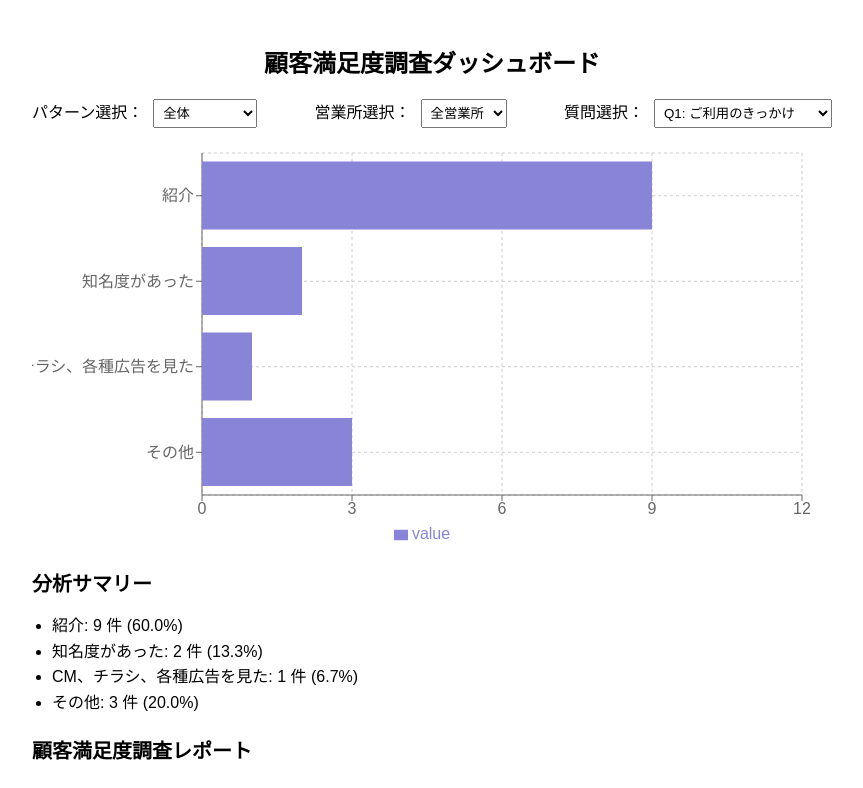
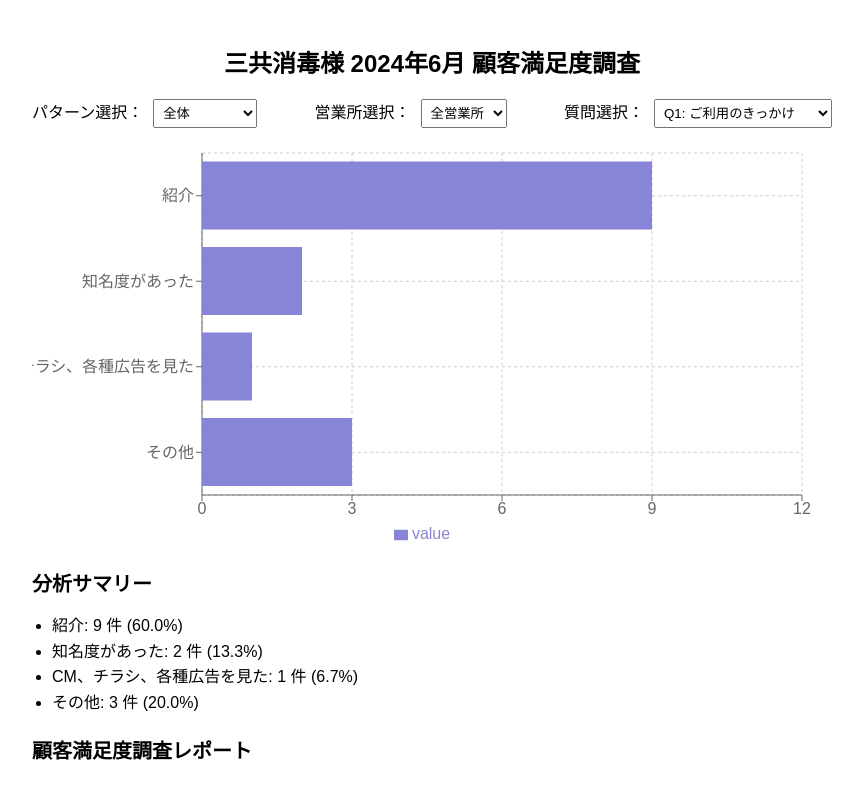
Before and after one commit to kazu5150/customer-survey-dashboard, a React (Create React App) app: page / in a window 1280 px wide. Shown: the top 788 px of the page, without its empty margins (208-1071 px from the left). Built offline with nearby package versions, Linux system fonts and the light colour scheme.

Commit message:
4th commit

```diff
--- a/src/components/CustomerSurveyDashboard.js
+++ b/src/components/CustomerSurveyDashboard.js
@@ -113,7 +113,7 @@
 
   return (
     <div style={{ fontFamily: 'Arial, sans-serif', padding: '20px', maxWidth: '800px', margin: '0 auto' }}>
-      <h1 style={{ fontSize: '24px', textAlign: 'center', marginBottom: '20px' }}>顧客満足度調査ダッシュボード</h1>
+      <h1 style={{ fontSize: '24px', textAlign: 'center', marginBottom: '20px' }}>三共消毒様 2024年6月 顧客満足度調査</h1>
 
       <div style={{ marginBottom: '20px', display: 'flex', justifyContent: 'space-between' }}>
         <div>
@@ -192,7 +192,9 @@
         )}
       </div>
       <div style={{ marginTop: '20px' }}>
-        <h2 style={{ fontSize: '20px', marginBottom: '10px' }}>顧客満足度調査レポート</h2>
+        <h1 style={{ fontSize: '20px', marginBottom: '10px' }}>顧客満足度調査レポート</h1>
+
+
         <h2>1. 調査概要</h2>
         <p>当社では、お客様のご意見を大切にし、サービス品質の向上に努めております。この度、実施した顧客満足度調査の結果をご報告いたします。</p>
         <ul>
@@ -200,6 +202,7 @@
           <li>調査方法: 電話によるアンケート</li>
           <li>回答者数: 22名（有効回答数: 15名）</li>
         </ul>
+
         <h2>2. 主な調査結果</h2>
         <h3>2.1 お客様の声とセンチメント分析</h3>
         <p>お客様からいただいたコメントについて、センチメント分析を行いました。その結果、全体的に肯定的な評価が多数を占めていることが分かりました。</p>
```
